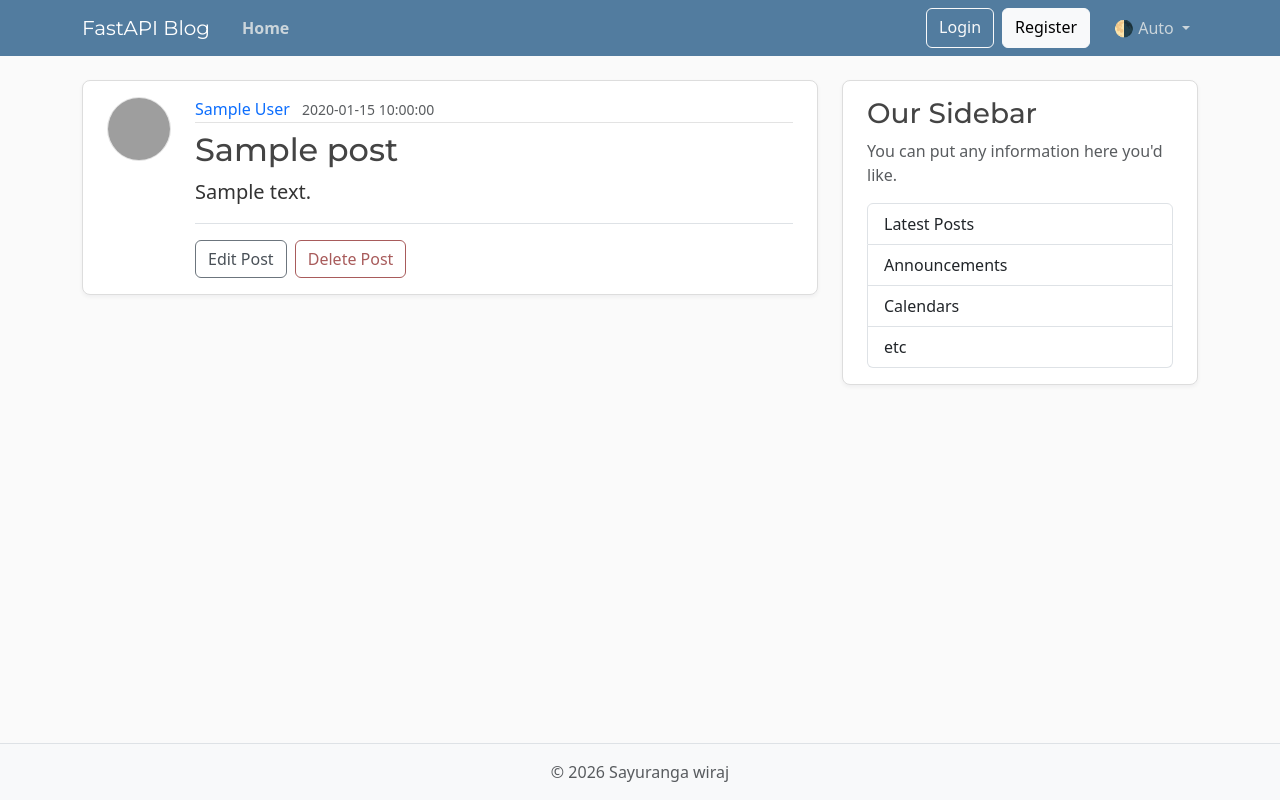
After one commit to wiraj-z/Dev-Draft, a FastAPI app: template templates/post.html in a window 1280 px wide. The commit adds this page. Run offline with FastAPI, Linux system fonts and the light colour scheme; the template is opened without the code that fills it: most values are stand-ins (such as "Sample title", 1, 10 or a date in 2020); grey boxes are pictures that could not be loaded.

Commit message:
implemented error hadling and single post view

```diff
--- a/main.py
+++ b/main.py
@@ -1,6 +1,9 @@
-from fastapi import FastAPI, Request
+from fastapi import FastAPI, Request, HTTPException, status
 from fastapi.templating import Jinja2Templates
 from fastapi.staticfiles import StaticFiles
+from fastapi.exceptions import RequestValidationError
+from fastapi.responses import JSONResponse
+from starlette.exceptions import HTTPException as StarHTTPException
 
 #dummy data
 from dummy_data import posts
@@ -16,6 +19,77 @@ app.mount("/static", StaticFiles(directory="static"), name="static")
 def home(request: Request):
     return templates.TemplateResponse( request,"home.html",{"posts": posts, "title": "Home"})
 
+
+@app.get("/post/{post_id}", include_in_schema= False)
+def post_page(request: Request, post_id: int):
+    for post in posts:
+        if post.get("id") == post_id:
+            return  templates.TemplateResponse( request,"post.html",{"post": post, "title": post['title'][:25]})
+
+
+    raise HTTPException(status_code=status.HTTP_404_NOT_FOUND, detail="Post not found")
+
+
+
+#APIs
 @app.get("/api/posts")
-def get_post():
+def get_posts():
     return posts
+
+
+@app.get("/api/post/{post_id}")
+def get_post(post_id: int):
+    for post in posts:
+        if post.get("id") == post_id:
+            return post
+
+    raise HTTPException(status_code=status.HTTP_404_NOT_FOUND, detail="Post not found")
+
+
+
+
+
+#exeptions
+
+@app.exception_handler(StarHTTPException)
+def general_http_exception(request:Request, exception: StarHTTPException):
+    message = (
+        exception.detail if exception.detail else "An error occured. please check your request and try again"
+    )
+
+    if request.url.path.startswith("/api"):
+        return JSONResponse(
+            status_code=exception.status_code,
+            content={"detail": message})
+
+    return templates.TemplateResponse(
+        request,
+        "error.html",
+        {
+            "status_code": exception.status_code,
+            "title": exception.status_code,
+            "message": message,
+        },
+        status_code=exception.status_code
+    )
+
+
+
+@app.exception_handler(RequestValidationError)
+def validation_exception_handler(request: Request, exception: RequestValidationError):
+    if request.url.path.startswith("/api"):
+        return JSONResponse(
+            status_code=status.HTTP_422_UNPROCESSABLE_CONTENT,
+            content={"detail": exception.errors()},
+        )
+
+    return templates.TemplateResponse(
+        request,
+        "error.html",
+        {
+            "status_code": status.HTTP_422_UNPROCESSABLE_CONTENT,
+            "title": status.HTTP_422_UNPROCESSABLE_CONTENT,
+            "message": "Invalid request. Please check your input and try again.",
+        },
+        status_code=status.HTTP_422_UNPROCESSABLE_CONTENT,
+    )
--- a/templates/home.html
+++ b/templates/home.html
@@ -15,7 +15,7 @@
             <small class="text-body-secondary">{{ post.date_posted }}</small>
           </div>
           <h2>
-            <a class="article-title" href="#">{{ post.title }}</a>
+            <a class="article-title" href="{{url_for("post_page", post_id=post.id) }}">{{ post.title }}</a>
           </h2>
           <p class="article-content">{{ post.content }}</p>
         </div>
--- /dev/null
+++ b/templates/post.html
@@ -0,0 +1,60 @@
+{% extends "layout.html" %}
+{% block content %}
+  <article class="content-section py-3 px-4 mb-4">
+    <div class="d-flex align-items-start gap-4">
+      <img class="rounded-circle article-img flex-shrink-0"
+           src="{{ url_for('static', path='profile_pics/default.jpg') }}"
+           alt="{{ post.author }}'s profile picture"
+           width="64"
+           height="64"
+           loading="lazy">
+      <div class="flex-grow-1">
+        <div class="article-metadata mb-2">
+          <a class="me-2" href="#">{{ post.author }}</a>
+          <small class="text-body-secondary">{{ post.date_posted }}</small>
+        </div>
+        <h2 class="article-title">{{ post.title }}</h2>
+        <p class="article-content">{{ post.content }}</p>
+        <!-- Only show edit/delete options if the user is the author -->
+        <!-- TODO: Add user authentication and authorization -->
+        <div class="post-actions mt-3 pt-3 border-top">
+          <a class="btn btn-outline-secondary me-1" href="#">Edit Post</a>
+          <button type="button"
+                  class="btn btn-outline-danger"
+                  data-bs-toggle="modal"
+                  data-bs-target="#deleteModal">Delete Post</button>
+        </div>
+        <!-- TODO: Add user authentication and authorization -->
+      </div>
+    </div>
+  </article>
+
+  <!-- Delete Confirmation Modal -->
+  <div class="modal fade"
+       id="deleteModal"
+       tabindex="-1"
+       aria-labelledby="deleteModalLabel"
+       aria-hidden="true">
+    <div class="modal-dialog">
+      <div class="modal-content">
+        <div class="modal-header">
+          <h5 class="modal-title" id="deleteModalLabel">Delete Post?</h5>
+          <button type="button"
+                  class="btn-close"
+                  data-bs-dismiss="modal"
+                  aria-label="Close"></button>
+        </div>
+        <!-- TODO: <form action="#" method="post"> -->
+        <form action="#">
+          <div class="modal-body">Are you sure you want to delete this post? This action cannot be undone.</div>
+          <div class="modal-footer">
+            <button type="button"
+                    class="btn btn-outline-secondary"
+                    data-bs-dismiss="modal">Cancel</button>
+            <button type="submit" class="btn btn-outline-danger">Delete</button>
+          </div>
+        </form>
+      </div>
+    </div>
+  </div>
+{% endblock content %}
```
Also changed, not shown: templates/error.html (added, +9 -0 lines).
